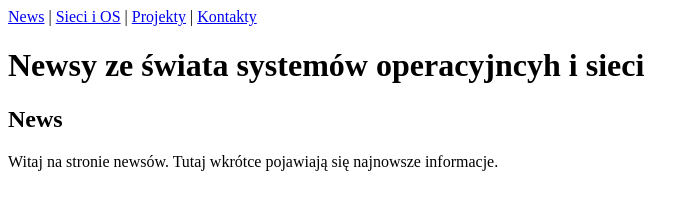
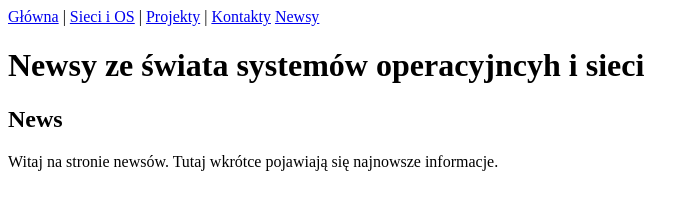
Before and after one commit to mateuszsubocz/mateuszsubocz.github.io, a plain HTML site: page news.html in a window 1280 px wide. Shown: the whole page, without its empty margins (0-699 px from the left). Drawn offline with Linux system fonts and the light colour scheme.

Commit message:
Update news.html

```diff
--- a/news.html
+++ b/news.html
@@ -7,10 +7,11 @@
 <body>
 
   <nav>
-    <a href="index.html">News</a> |
+    <a href="index.html">Główna</a> |
     <a href="sieci.html">Sieci i OS</a> |
     <a href="projekty.html">Projekty</a> |
     <a href="kontakt.html">Kontakty</a>
+    <a href="news.html">Newsy</a>
   </nav>
 
   <h1>Newsy ze świata systemów operacyjncyh i sieci</h1>
```
